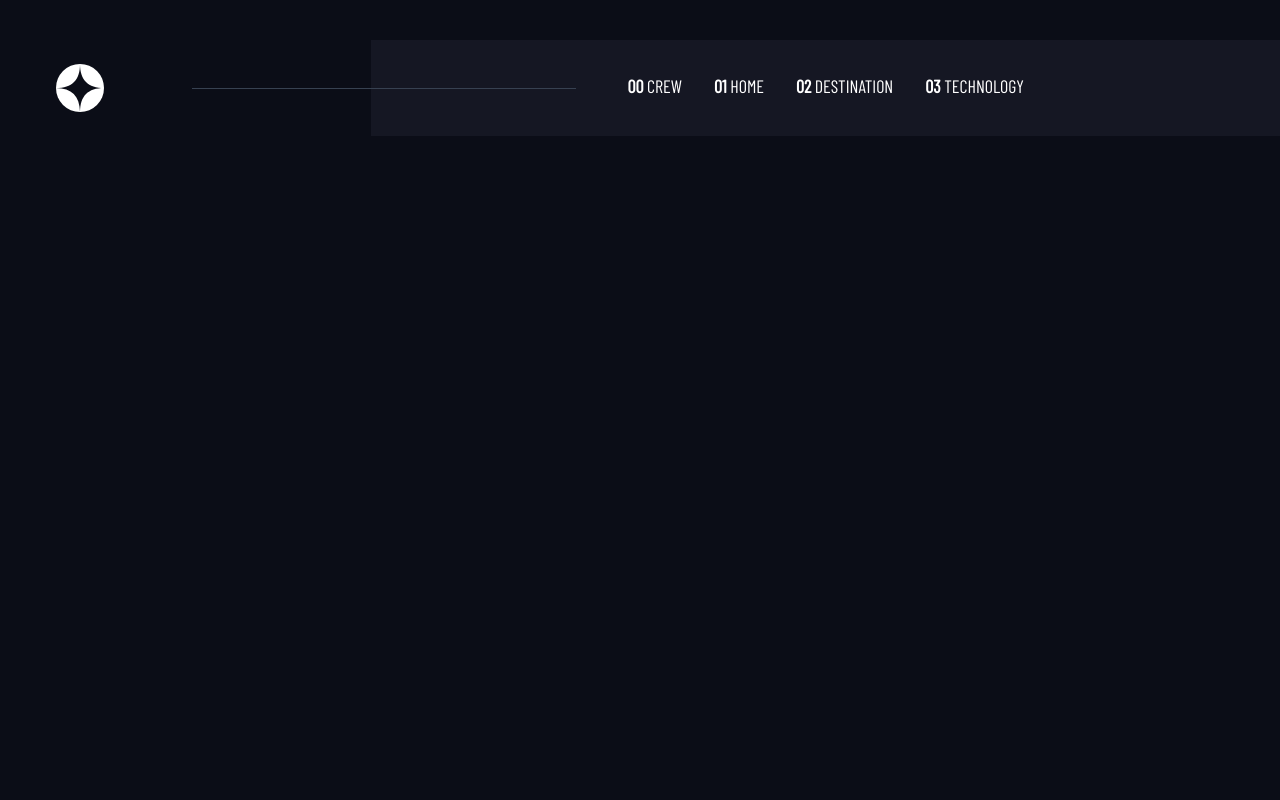
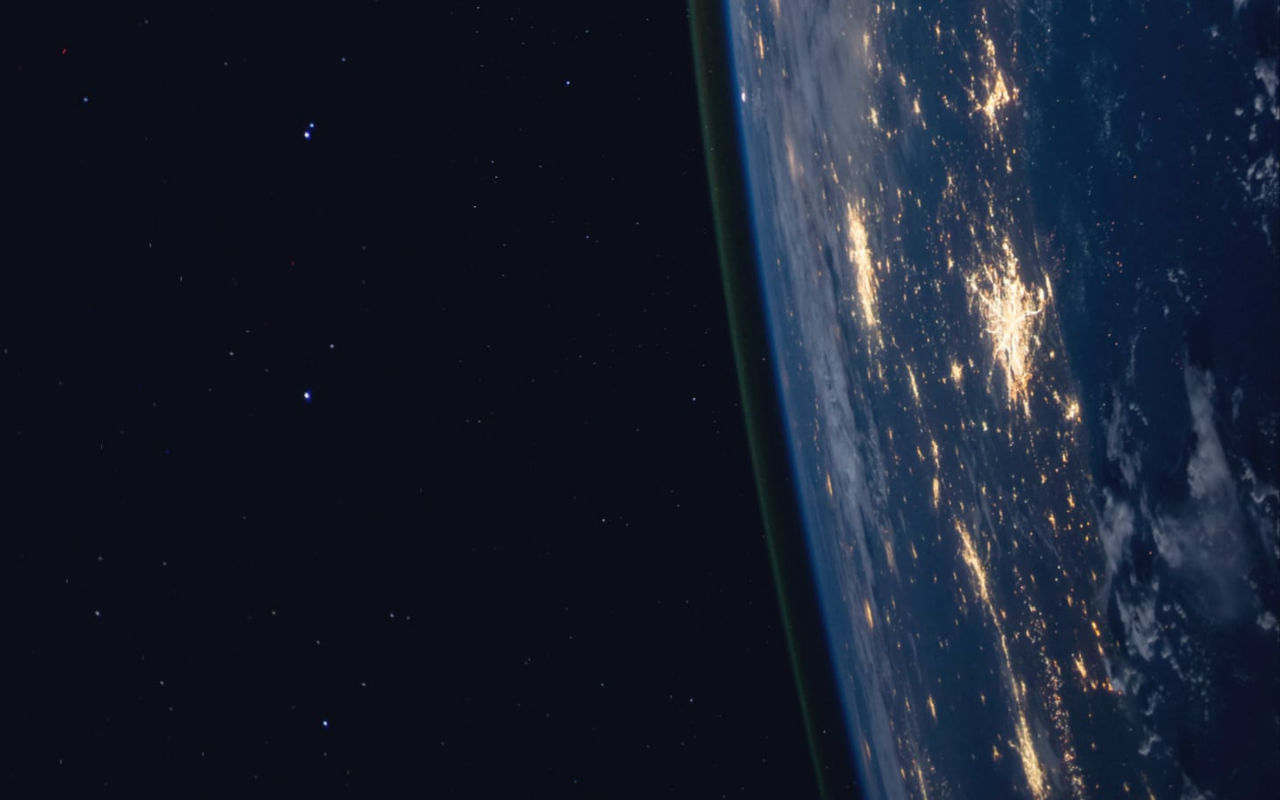
Before and after one commit to Renz757/space-tourism, a React (Vite) app: page / in a window 1280 px wide. Built offline with nearby package versions, Linux system fonts and the light colour scheme; the HTML template or start-up script is replaced by a standard one; a web font is replaced by a local one.

Commit message:
background image to home

```diff
--- a/src/App.tsx
+++ b/src/App.tsx
@@ -1,5 +1,5 @@
 import Nav from './components/Nav'
-
+import Home from './Home'
 
 import './App.css'
 
@@ -8,7 +8,7 @@ function App() {
 
   return (
     <>
-      <Nav />
+      <Home />
     </>
   )
 }
--- a/src/Home.tsx
+++ b/src/Home.tsx
@@ -1,8 +1,18 @@
-import React from 'react'
-
 const Home = () => {
   return (
-    <div>Home</div>
+    <div className='relative h-screen'>
+        {/* Background Image */}
+        <div className='absolute inset-0 overflow-hidden'>
+            <img
+                className='h-full w-full object-cover object-center'
+                src='../assets/home/background-home-desktop.jpg'
+            />
+        </div>
+
+        <div className='relative z-10'>
+
+        </div>
+    </div>
   )
 }
 
```
